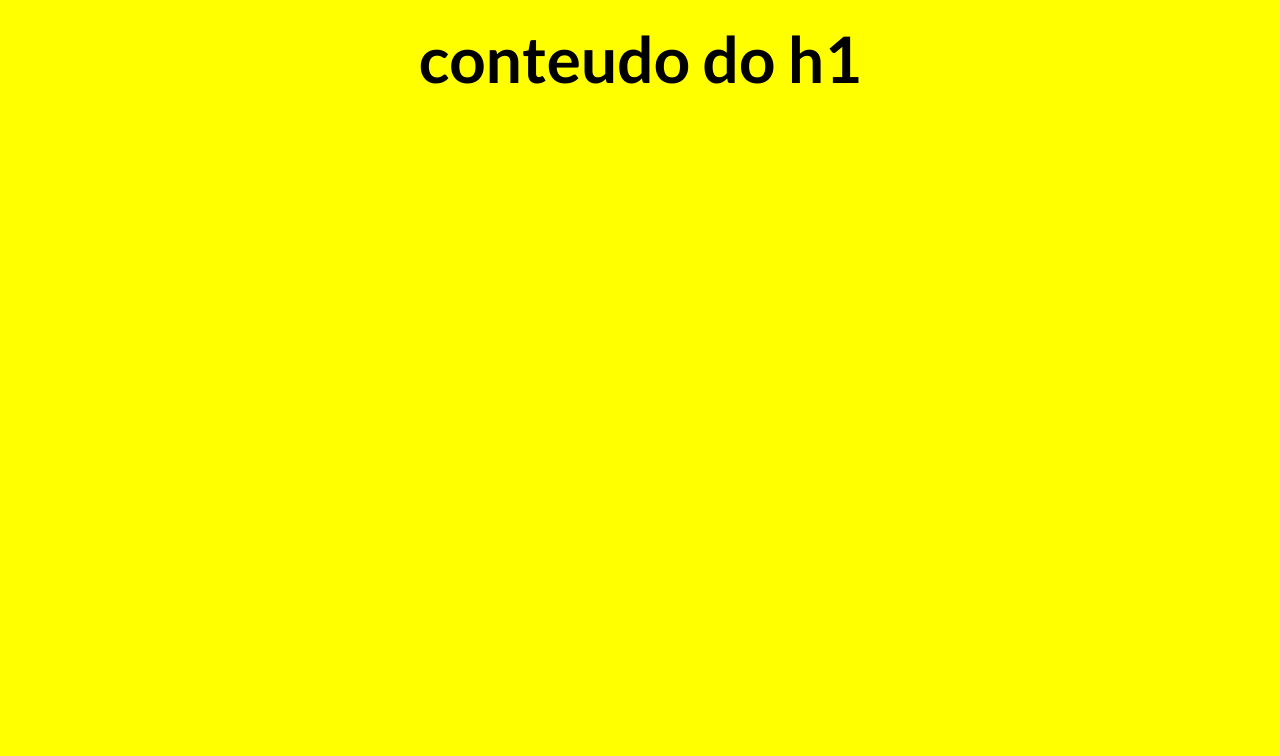
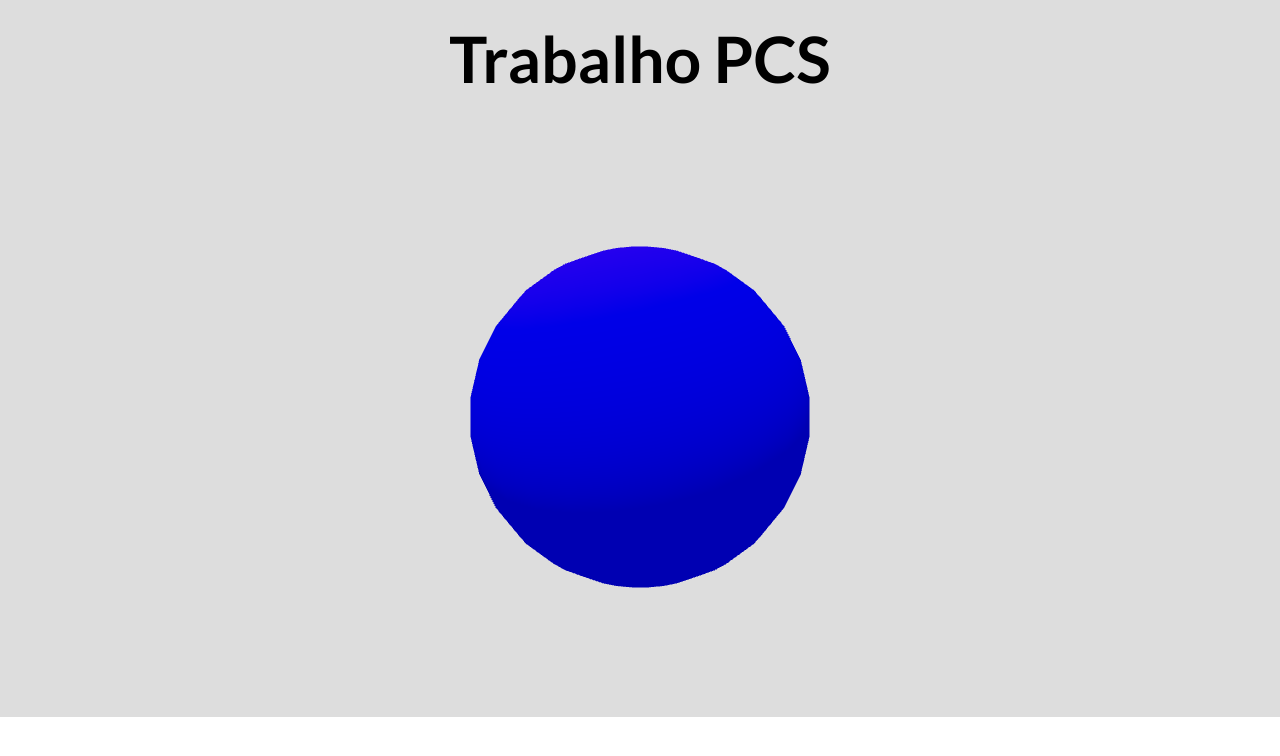
Before and after one commit to GusChenn/GusChenn.github.io, a React (Create React App) app: page /pcs in a window 1280 px wide. Shown: the top 756 px of the page. Built offline with nearby package versions, Linux system fonts and the light colour scheme.

Commit message:
Create global wrapper style and add everything to page

```diff
--- a/src/pcs/components/global-wrapper.component.tsx
+++ b/src/pcs/components/global-wrapper.component.tsx
@@ -1,14 +1,18 @@
-import { Children } from 'react';
 import styled from 'styled-components';
 
 const GlobalWrapper= styled.div`
   margin: 0;
   padding: 0;
-  box-style: border-box;
+  box-sizing: border-box;
 
-  background: yellow;
-  height: 100vh;
-  width: 100vw;
+  background: #dddddd;
+  height: 100%;
+  width: 100%;
+
+  canvas {
+    height: 600px;
+  }
+
 `;
 
 export default GlobalWrapper;
--- a/src/pcs/pcs-page.component.tsx
+++ b/src/pcs/pcs-page.component.tsx
@@ -1,14 +1,22 @@
-import React, { Fragment } from 'react';
+import React from 'react';
 import { Canvas } from '@react-three/fiber';
 import GlobalWrapper from './components/global-wrapper.component';
 import H1 from './components/h1.component';
+import Earth from './components/earth.component';
+import { OrbitControls } from '@react-three/drei';
 
 interface IPcsPageProps {};
 
 const PcsPage = ({}: IPcsPageProps): React.ReactElement => {
   return (
     <GlobalWrapper>
-      <H1 content='conteudo do h1' />
+      <H1 content='Trabalho PCS' />
+      <Canvas>
+        <OrbitControls enableZoom={false} />
+        <ambientLight intensity={0.4} />
+        <directionalLight color='white' position={[-1, 5, 2]} intensity={1} />
+        <Earth />
+      </Canvas>
     </GlobalWrapper>
   );
 };
```
